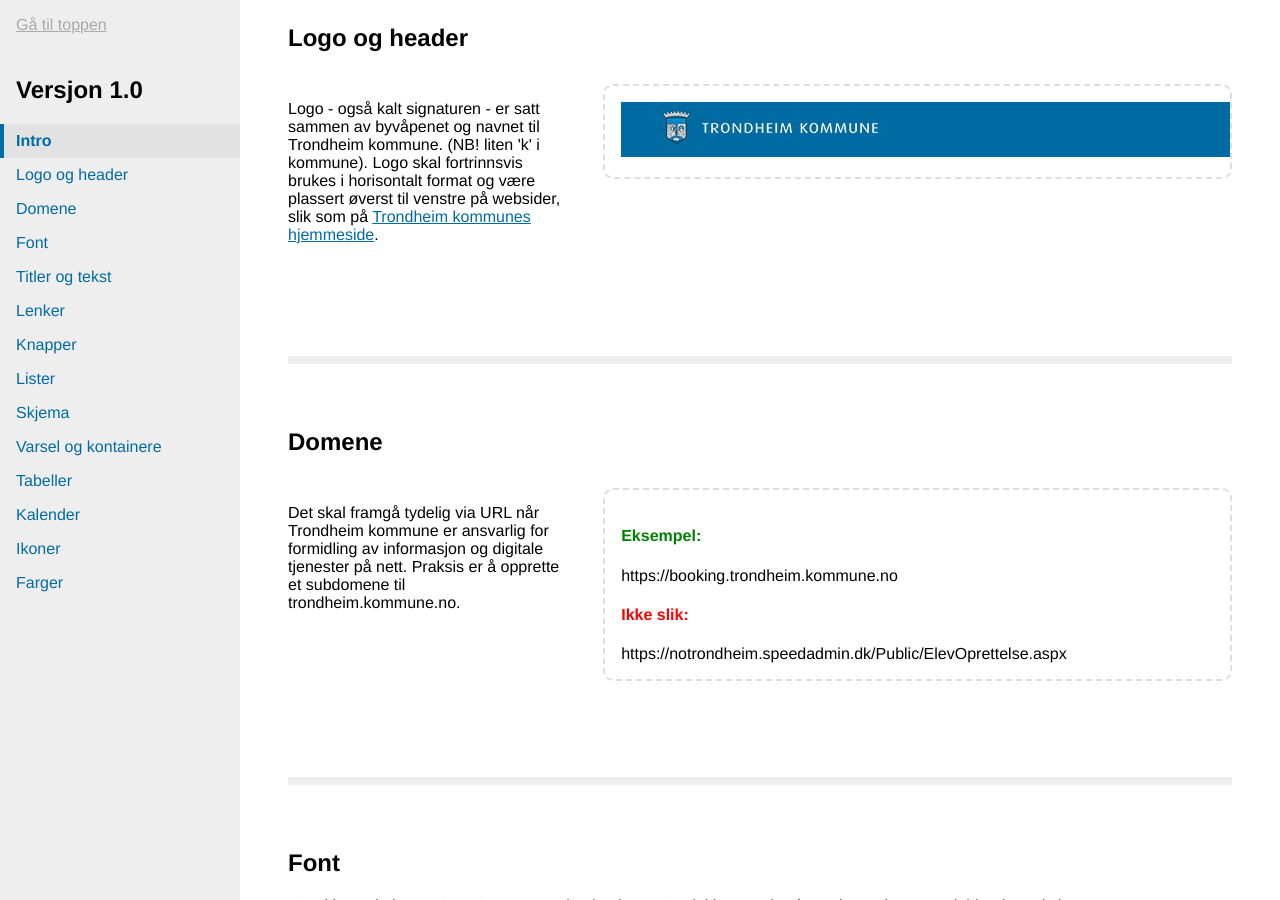
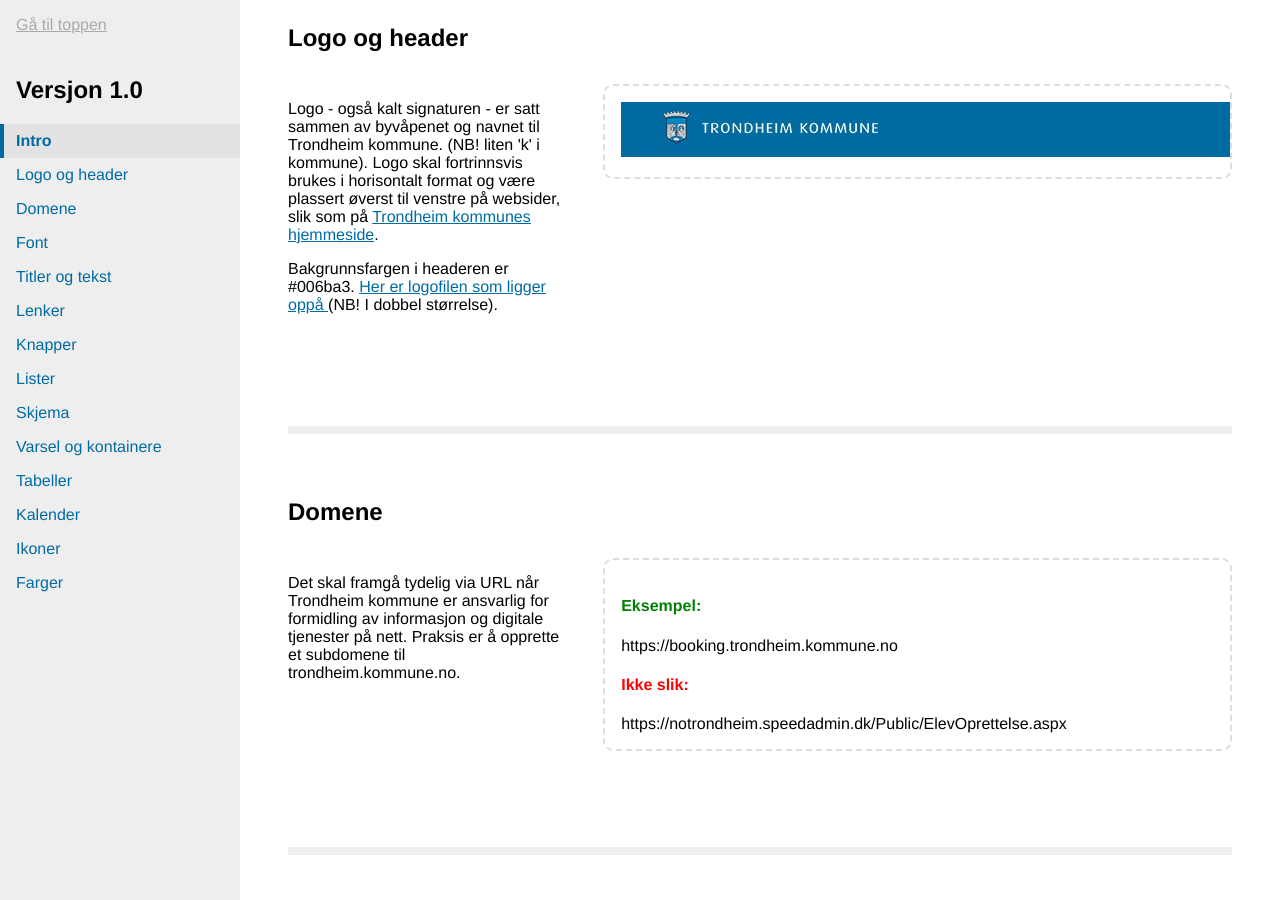
Before and after one commit to rskjonbe/styleguide, a Jekyll site: the page built from versjon/1.0/index.html, in a window 1280 px wide and 900 px high, scrolled down 390 px. Built offline with Jekyll 4.4.1, drawn with Linux system fonts in a browser that asks for light colours.

Commit message:
opplenking av logo

```diff
--- a/versjon/1.0/logo_header.html
+++ b/versjon/1.0/logo_header.html
@@ -5,7 +5,8 @@
 
 <section class="guide-element">
     <div class="guide-element__meta">
-    <p class="guide-element__description">Logo - også kalt signaturen - er satt sammen av byvåpenet og navnet til Trondheim kommune. (NB! liten 'k' i kommune). Logo skal fortrinnsvis brukes i horisontalt format og være plassert øverst til venstre på websider, slik som på <a href="http://www.trondheim.kommune.no" target="_blank">Trondheim kommunes hjemmeside</a>.
+    <p class="guide-element__description">Logo - også kalt signaturen - er satt sammen av byvåpenet og navnet til Trondheim kommune. (NB! liten 'k' i kommune). Logo skal fortrinnsvis brukes i horisontalt format og være plassert øverst til venstre på websider, slik som på <a href="http://www.trondheim.kommune.no" target="_blank">Trondheim kommunes hjemmeside</a>.</p>
+    <p>Bakgrunnsfargen i headeren er #006ba3. <a href="tk-logo@2x.png">Her er logofilen som ligger oppå </a>(NB! I dobbel størrelse).</p>
     </div>
 
 		    <div class="guide-element__rendered">
```
Also changed, not shown: versjon/1.0/tk-logo@2x.png (added).
